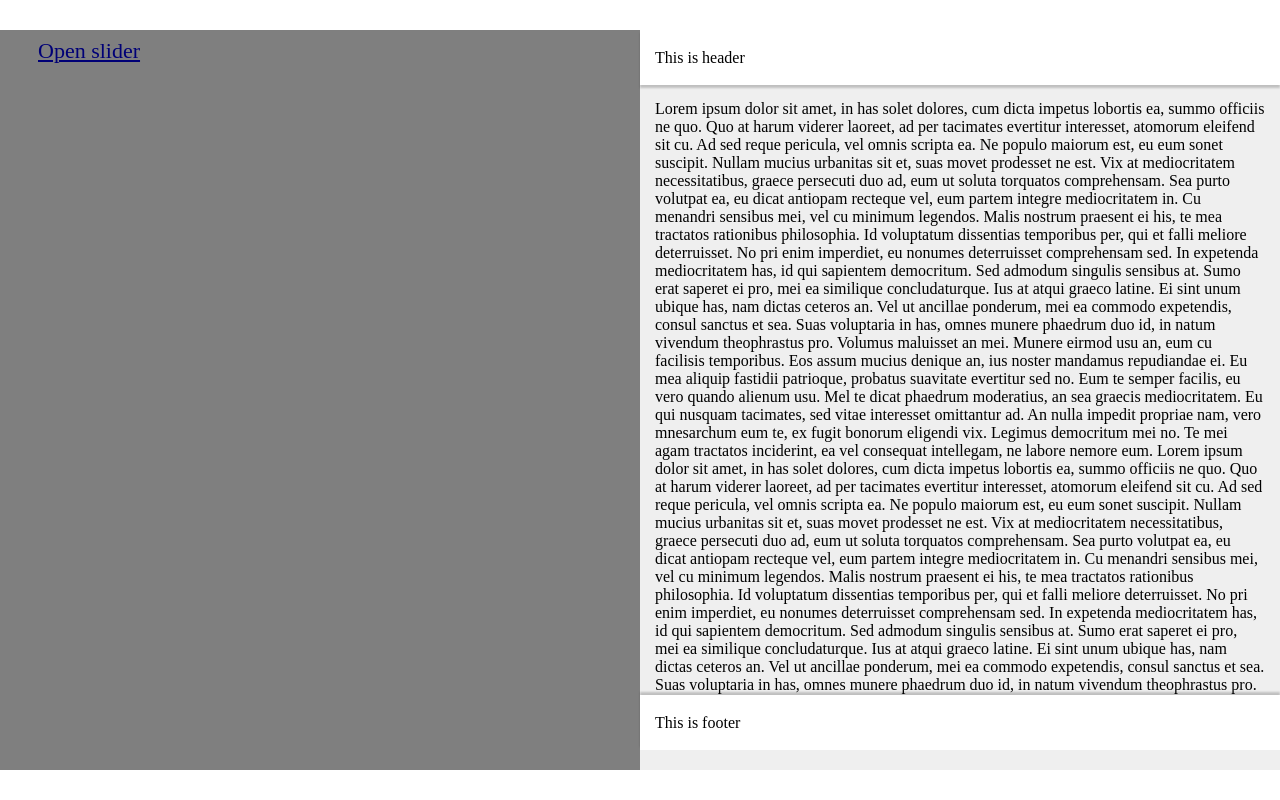
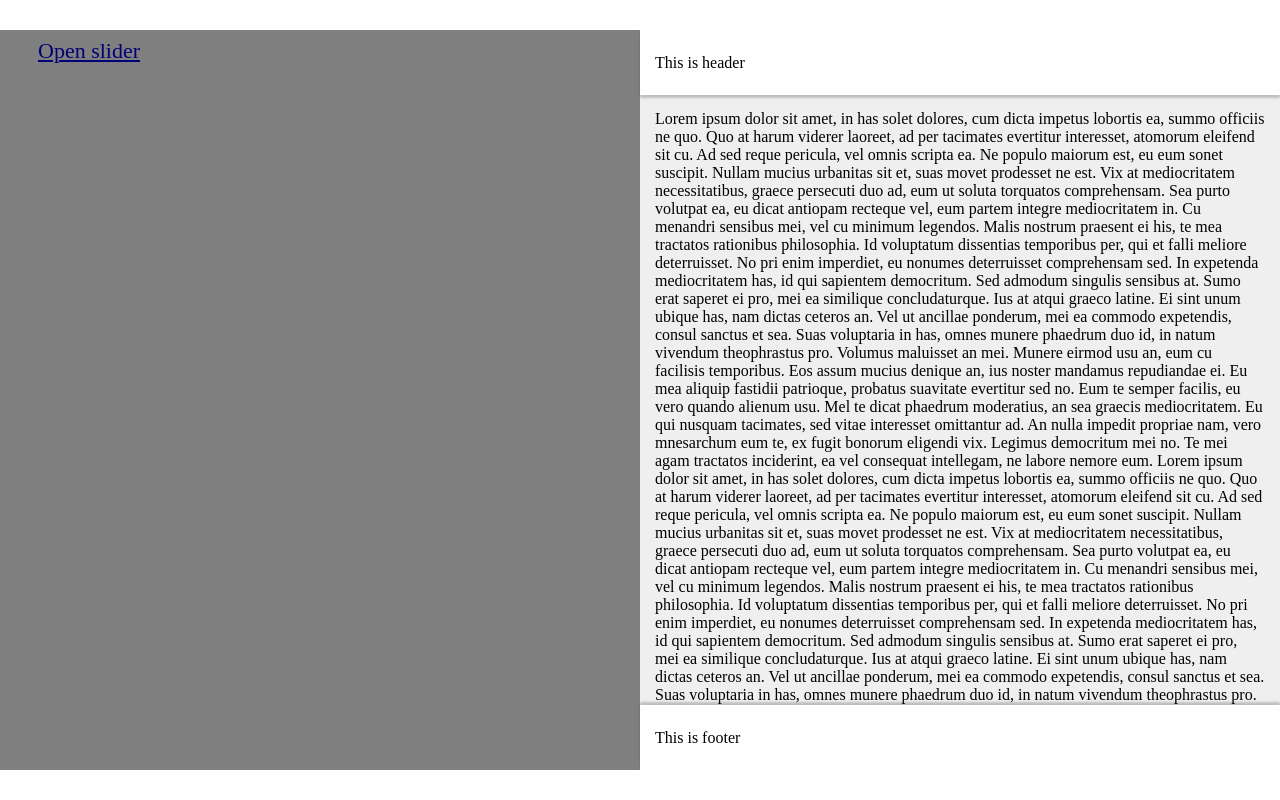
Before and after one commit to gogoair/react-slide-out, a React app: page / in a window 1280 px wide. Both pictures are taken after a click on the link "Open slider". Built offline with nearby package versions, Linux system fonts and the light colour scheme.

Commit message:
More height to header and footer

```diff
--- a/package.json
+++ b/package.json
@@ -1,6 +1,6 @@
 {
   "name": "react-slide-out",
-  "version": "0.0.6",
+  "version": "0.0.7",
   "keywords": [
     "react",
     "slider",
--- a/src/index.css
+++ b/src/index.css
@@ -65,7 +65,7 @@
     align-items: center;
     background-color: #fff;
     overflow: hidden;
-    height: 55px;
+    height: 65px;
     box-shadow: 0 3px 2px 0 rgba(0, 0, 0, 0.2);
     z-index: 667;
 }
```
